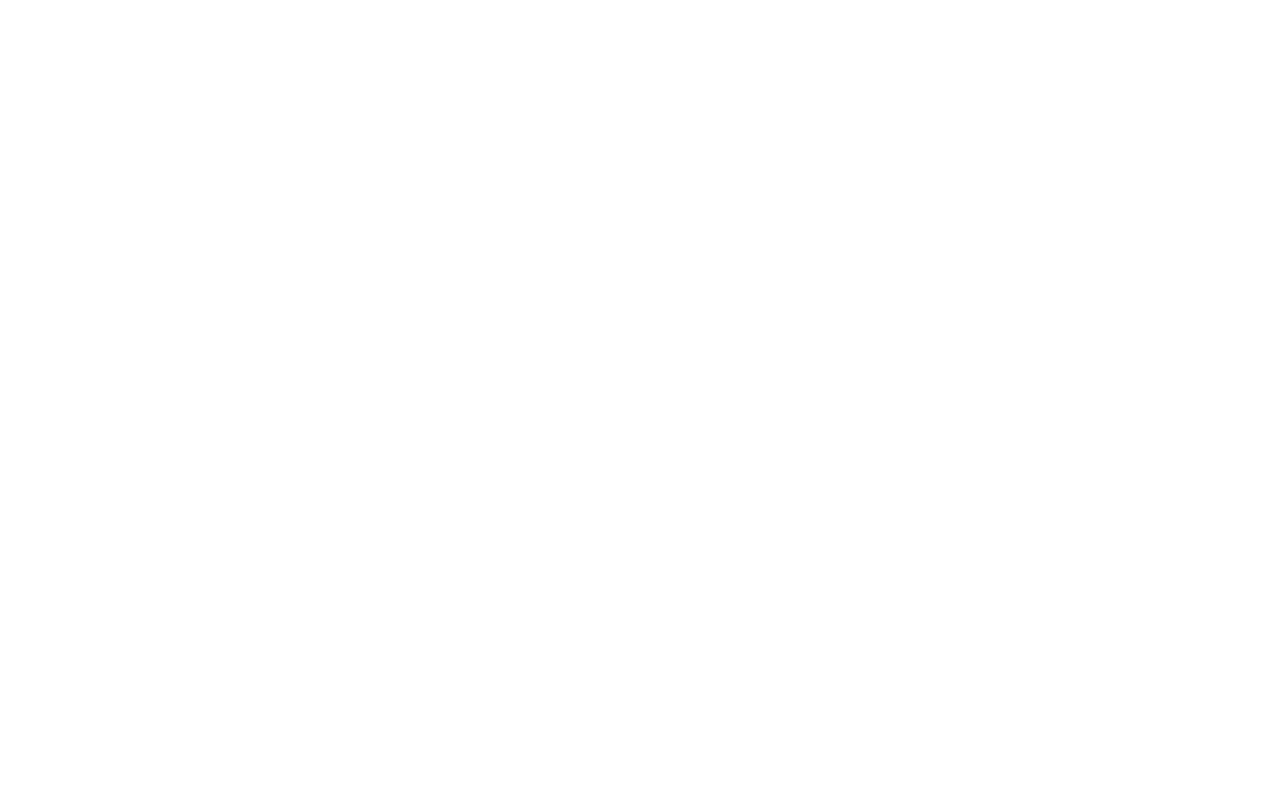
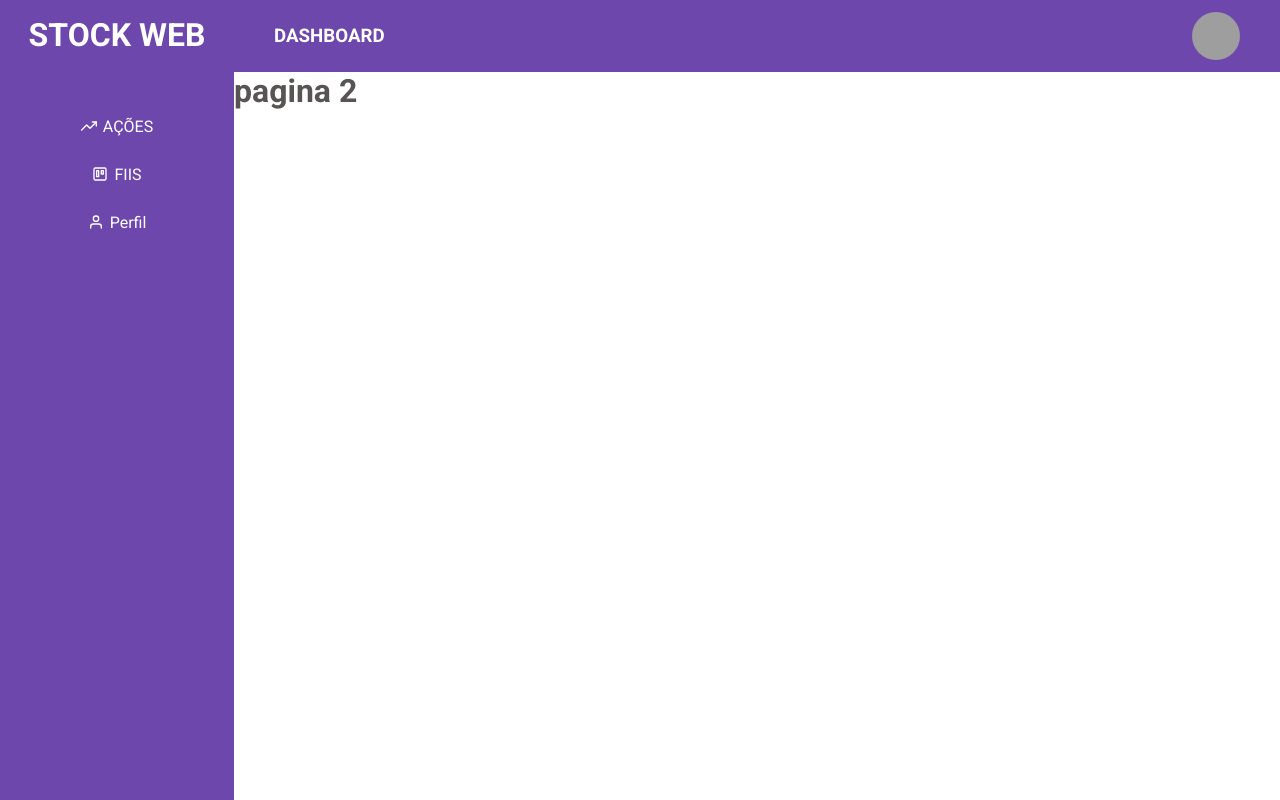
Before and after one commit to Bruno-Cesar123/stock_web, a React (Create React App) app: page /dashboard/fiis in a window 1280 px wide. Before the commit this address had no page. Built offline with nearby package versions, Linux system fonts and the light colour scheme; grey boxes are pictures that could not be loaded.

Commit message:
feat: refacor routes

```diff
--- a/src/components/SideBar/index.tsx
+++ b/src/components/SideBar/index.tsx
@@ -1,29 +1,30 @@
+import { Link } from 'react-router-dom'
 import { FiTrendingUp, FiTrello, FiUser } from "react-icons/fi";
 
-import { Menu } from './styles';
+import { Menu, Ul, Li } from './styles';
 
 export function Sidebar() {
     return (
         <Menu>
             <h2>STOCK WEB</h2>
 
-                <ul>
-                    <li>
-                        <a href="#pageOne">
+            <Ul>
+                <Li>
+                    <Link to="/dashboard/stock">
                         <FiTrendingUp /><span>AÇÕES</span>
-                        </a>
-                    </li>
-                    <li>
-                        <a href="#pageTwo">
+                    </Link>
+                </Li>
+                <Li>
+                    <Link to="/dashboard/fiis">
                         <FiTrello /><span>FIIS</span>
-                        </a>
-                    </li>
-                    <li>
+                    </Link>
+                </Li>
+                <Li>
                     <a href="/">
                         <FiUser /> <span>Perfil</span>
                     </a>
-                    </li>
-                </ul>
+                </Li>
+            </Ul>
         </Menu>
     )
 }
--- a/src/components/SideBar/styles.ts
+++ b/src/components/SideBar/styles.ts
@@ -12,11 +12,14 @@ export const Menu = styled.aside`
         padding: 16px;
     }
 
-    ul {
+`;
+
+export const Ul = styled.ul`
     text-align: center;
     margin-top: 32px;
+`;
 
-        li {
+export const Li = styled.li`
     height: 48px;
     width: 100%;
 
@@ -46,8 +49,4 @@ export const Menu = styled.aside`
             margin-left: 6px;
         }
     }
-
-        }
-    }
-
 `;
--- a/src/pages/Dashboard/index.tsx
+++ b/src/pages/Dashboard/index.tsx
@@ -1,16 +1,19 @@
-
+import { Outlet } from 'react-router-dom';
 import { Header } from "../../components/Header";
 import { Sidebar } from "../../components/SideBar";
 
-import { Container } from './styles';
+
+import { Container, Content } from './styles';
 
 export function Dashboard() {
     return (
         <Container>
+            <Sidebar />
 
-            <Sidebar />
-            <Header />
-
+            <Content>
+                <Header />
+                <Outlet />
+            </Content>
         </Container>
     )
 }
--- a/src/pages/Dashboard/styles.ts
+++ b/src/pages/Dashboard/styles.ts
@@ -3,4 +3,14 @@ import styled from "styled-components";
 export const Container = styled.div`
     min-height: 100vh;
     display: flex;
+
+    div {
+
+    }
 `;
+
+export const Content = styled.div`
+    width: 100%;
+    display: flex;
+    flex-direction: column;
+`;
--- /dev/null
+++ b/src/pages/Page1/index.tsx
@@ -0,0 +1,8 @@
+
+
+export function Page1() {
+    return (
+
+        <h1>Pagina de ações</h1>
+    )
+}
--- /dev/null
+++ b/src/pages/Page2/index.tsx
@@ -0,0 +1,6 @@
+
+export function Page2 () {
+    return (
+        <h1>pagina 2</h1>
+    )
+}
--- a/src/routes/index.tsx
+++ b/src/routes/index.tsx
@@ -2,6 +2,9 @@ import { BrowserRouter, Routes as RouterDOM, Route } from 'react-router-dom';
 import { SignIn } from '../pages/SignIn';
 import { SignUp } from '../pages/SignUp';
 import { Dashboard } from '../pages/Dashboard';
+import { Page1 } from '../pages/Page1';
+import { Page2 } from '../pages/Page2';
+
 
 export function Routes() {
     return(
@@ -9,7 +12,10 @@ export function Routes() {
             <RouterDOM>
                 <Route path='/' element={<SignIn />} />
                 <Route path='/signup' element={<SignUp />} />
-                <Route path='/dashboard' element={<Dashboard />} />
+                <Route path='/dashboard' element={<Dashboard />}>
+                    <Route path='stock' element={<Page1 />} />
+                    <Route path='fiis' element={<Page2 />} />
+                </Route>
             </RouterDOM>
         </BrowserRouter>
     )
```
Lines whose indentation alone changed are shown as unchanged.
